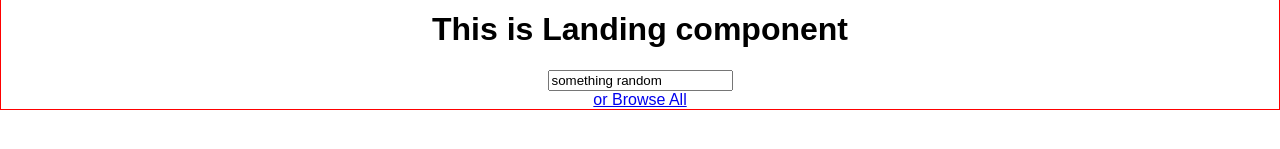
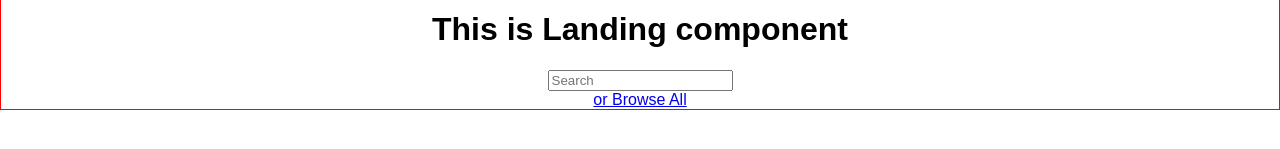
Before and after one commit to aurimas-darguzis/axioma, a React (Create React App) app: page / in a window 1280 px wide. Shown: the part 269-418 px from the top of the page. Built offline with nearby package versions, Linux system fonts and the light colour scheme.

Commit message:
changed default searchTerm sate to empty string

```diff
--- a/src/reducers.js
+++ b/src/reducers.js
@@ -1,7 +1,7 @@
 import { SET_SEARCH_TERM } from './actions'
 
 const DEFAULT_STATE = {
-  searchTerm: 'something random'
+  searchTerm: ''
 }
 
 function setSearchTerm (state, action) {
```
